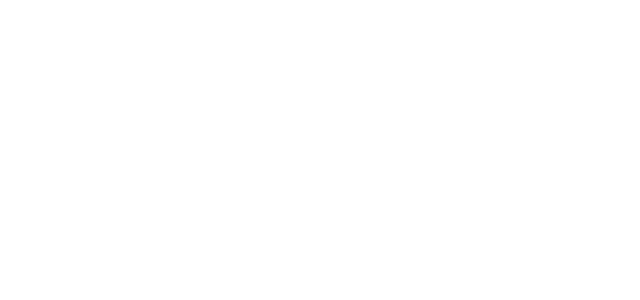
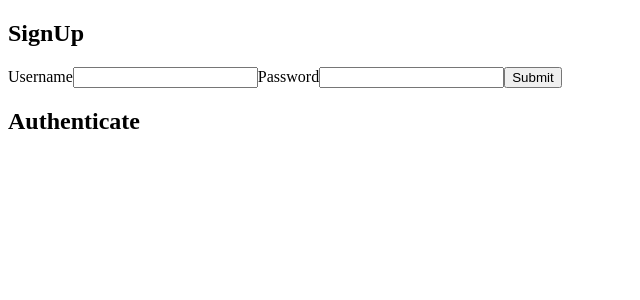
Before and after one commit to michaelwhendrix/Unit3.ReactForms, a React (Vite) app: page / in a window 1280 px wide. Shown: the top 300 px of the page, without its empty margins (0-640 px from the left). Built offline with nearby package versions, Linux system fonts and the light colour scheme.

Commit message:
added SignUp and Authenticate components and added form

```diff
--- a/src/App.jsx
+++ b/src/App.jsx
@@ -1,10 +1,13 @@
 import { useState } from 'react'
+import SignUpForm from './components/SignUpForm'
+import Authenticate from './components/Authenticate'
 
 function App() {
 
   return (
     <>
-
+      <SignUpForm/>
+      <Authenticate/>
     </>
   )
 }
--- /dev/null
+++ b/src/components/Authenticate.jsx
@@ -0,0 +1,4 @@
+const Authenticate = () => {
+    return <h2>Authenticate</h2>
+}
+export default Authenticate
--- /dev/null
+++ b/src/components/SignUpForm.jsx
@@ -0,0 +1,29 @@
+import { useState } from "react"
+
+
+const SignUpForm = () => {
+    const [username, setUserName] = useState(" ")
+    const [password, setPassword] = useState(" ")
+    const [error, setError] = useState(null)
+
+    return <>
+            <h2>SignUp</h2>
+
+            <form>
+                <label>Username
+                    <input value={username} onChange={(e) => {
+                        setUserName(e.target.value)
+                    }}></input>
+                </label>
+                <label>Password
+                    <input value={password} onChange={(e) =>{
+                        setPassword(e.target.value)
+                    }}>
+
+                    </input>
+                </label>
+                <button>Submit</button>
+            </form>
+            </>
+}
+export default SignUpForm
```
